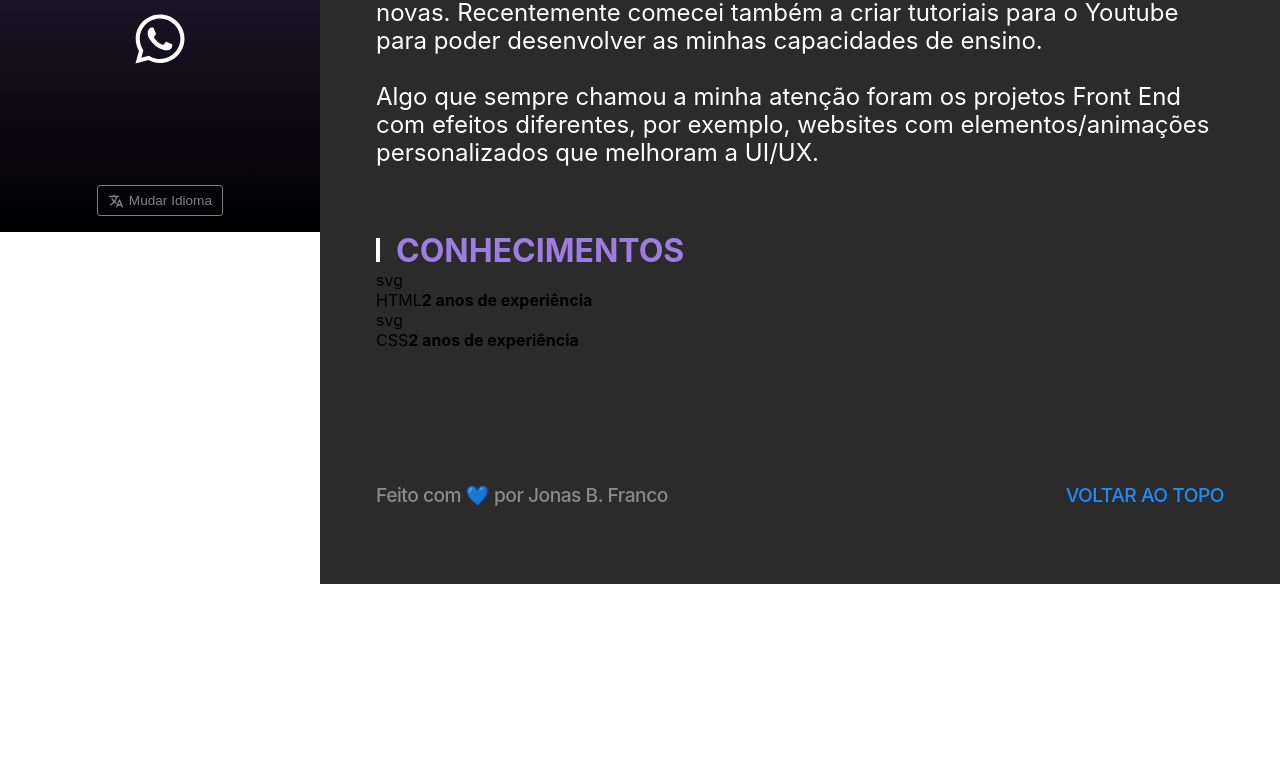
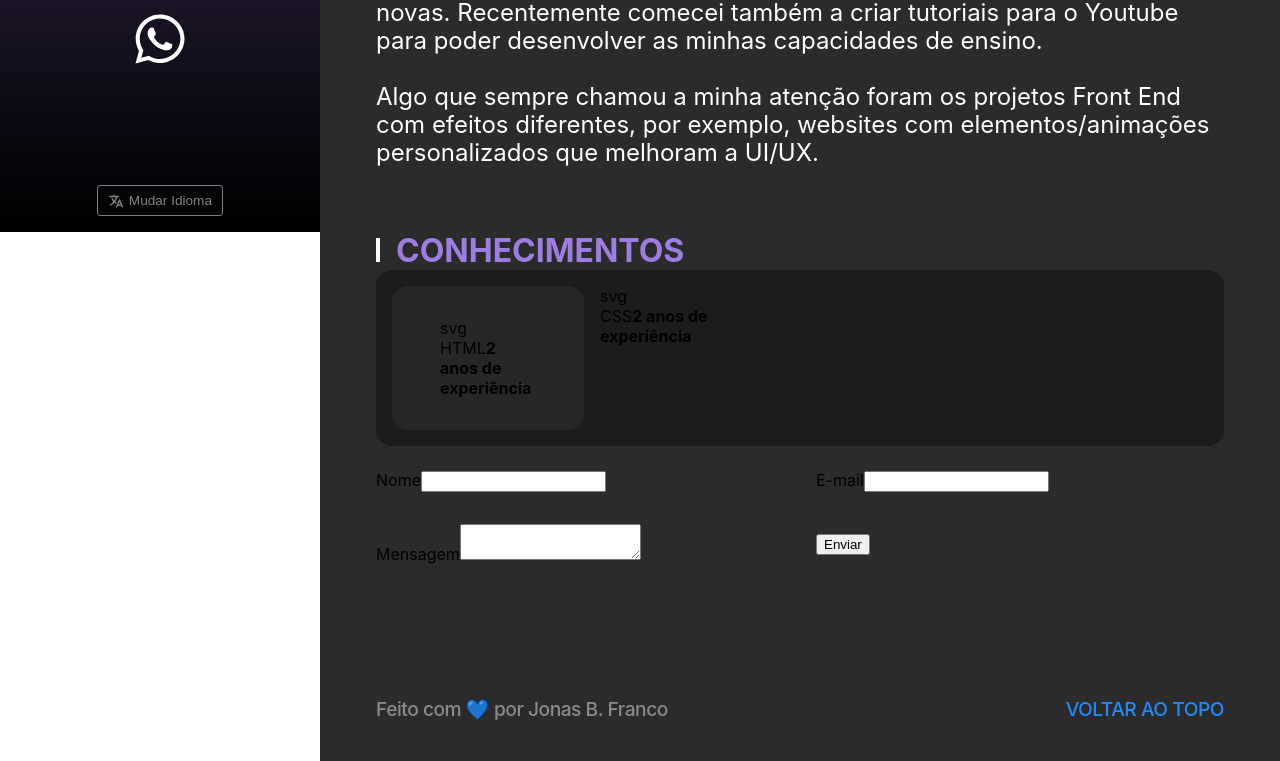
Before and after one commit to jonasbfranco/jonasbfranco-site, a Next.js app: page / in a window 1280 px wide. Shown: the part 568-1329 px from the top of the page. Before the commit the page ends 1152 px from the top, so only its background shows below. Built offline with nearby package versions, Linux system fonts and the light colour scheme.

Commit message:
:tada: Home Envio de e-mail 40%

```diff
--- a/src/components/ContHome/ContHome.js
+++ b/src/components/ContHome/ContHome.js
@@ -33,8 +33,8 @@ export default function ContHome() {
 
         <section>
         <h2 className={styles.h2_margin_top}>Conhecimentos</h2>
-            <div>
-                <div>
+            <div className={styles.conhec_container}>
+                <div className={styles.conhec_card}>
                     <div>svg</div>
                     <div><span>HTML</span>
                         <strong>2 anos de experiência</strong>
@@ -50,6 +50,27 @@ export default function ContHome() {
             </div>
         </section>
 
+        <section>
+            <form className={styles.form}>
+                <div>
+                    <label for="name">Nome</label>
+                    <input type="text" value="" id="name" name="name" />
+                </div>
+                <div>
+                    <label for="email">E-mail</label>
+                    <input type="email" value="" id="email" name="email" />
+                </div>
+                <div>
+                    <label for="message">Mensagem</label>
+                    <textarea id="message"></textarea>
+                </div>
+                <div>
+                    <button type="submit">Enviar</button>
+                </div>
+            </form>
+        </section>
+
+
         <footer>
                 <p>Feito com 💙 por Jonas B. Franco</p>
                 <a onClick={scrollToTop}>Voltar ao topo</a>
--- a/src/components/ContHome/ContHome.module.css
+++ b/src/components/ContHome/ContHome.module.css
@@ -35,6 +35,39 @@
     color: #ffffff;
 }
 
+.container_home .conhec_container {
+    display: grid;
+    grid-template-columns: repeat(4, 1fr);
+    gap: 1rem;
+    background: rgb(28, 28, 28);
+    padding: 1rem;
+    border-radius: 16px;
+}
+
+.container_home .conhec_container .conhec_card {
+display: grid;
+background: rgb(39, 39, 39);
+border-radius: 16px;
+padding: 2rem 3rem;
+-webkit-box-align: center;
+align-items: center;
+-webkit-box-pack: center;
+justify-content: center;
+position: relative;
+overflow: hidden;
+user-select: none;
+}
+
+.container_home form {
+    display: grid;
+    grid-template-columns: 1fr 1fr;
+    gap: 2rem;
+    -webkit-box-align: center;
+    align-items: center;
+    -webkit-box-pack: center;
+    justify-content: center;
+    padding-top: 1.5rem;
+}
 
 
 
```
